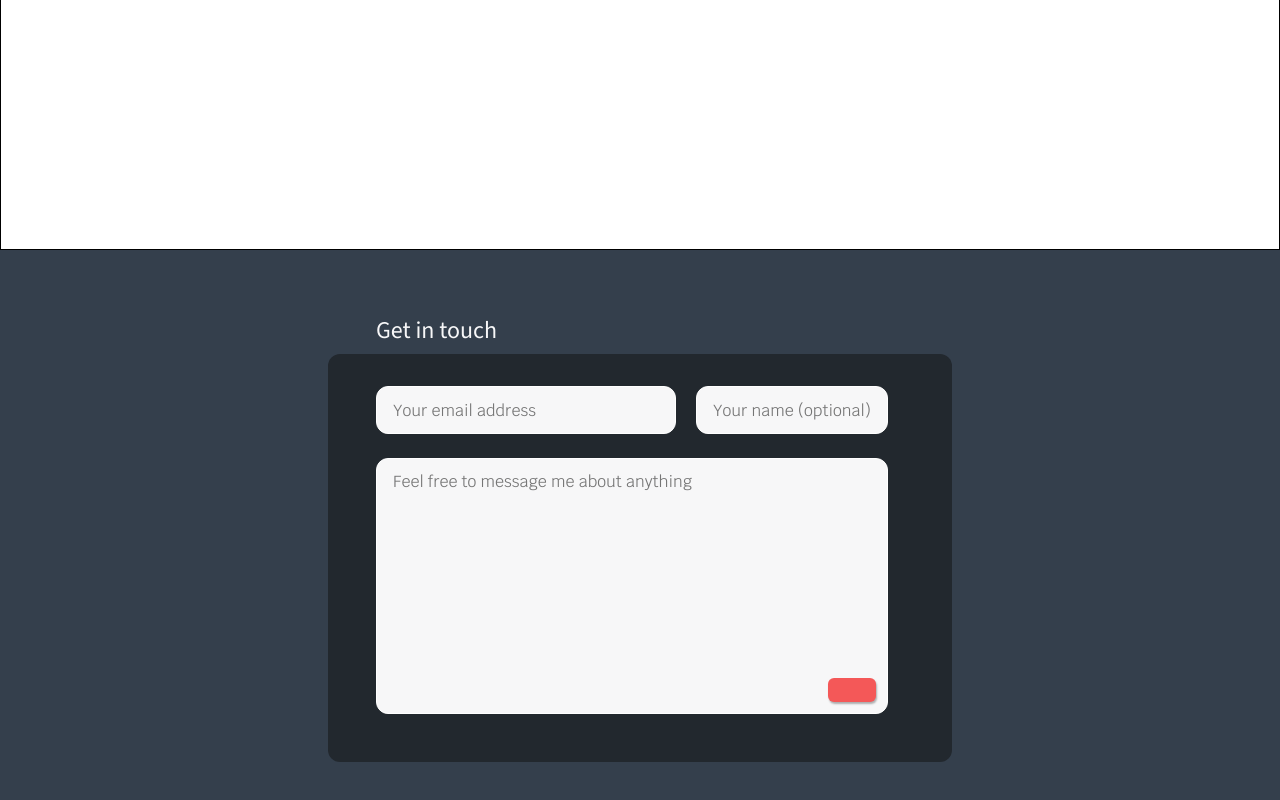
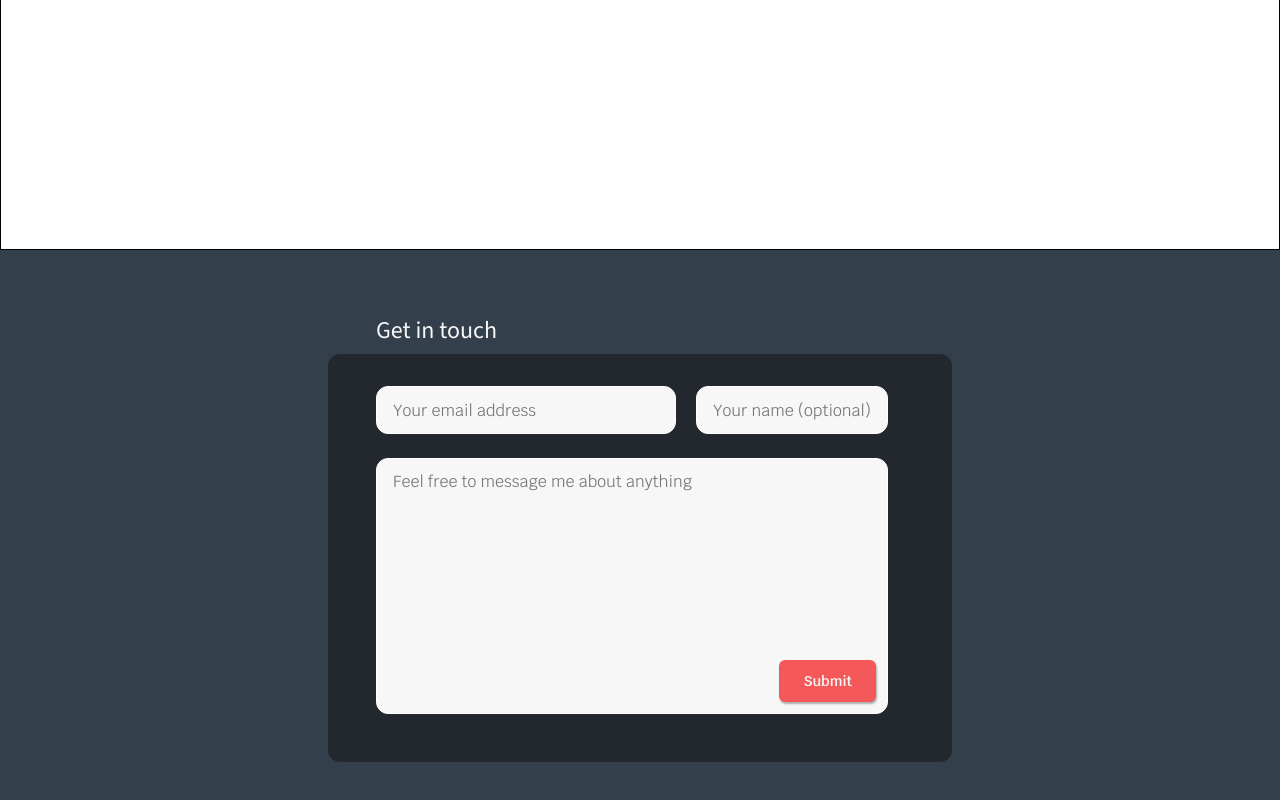
Before and after one commit to juayhee/portfolio-site, a React (Vite) app: page / in a window 1280 px wide. Shown: the part 2634-3434 px from the top of the page. Built offline with nearby package versions, Linux system fonts and the light colour scheme.

Commit message:
move absolute position styling of button to be dependent on its parent container instead of the button component itself

```diff
--- a/src/components/Button/Button.module.scss
+++ b/src/components/Button/Button.module.scss
@@ -2,7 +2,6 @@
   font-family: "Krub", sans-serif;
   font-size: 14px;
   font-weight: 600;
-  position: absolute;
   right: 12px;
   bottom: 12px;
   padding: 12px 24px 12px 24px;
--- a/src/components/Contact/Contact.module.scss
+++ b/src/components/Contact/Contact.module.scss
@@ -76,3 +76,9 @@ input:focus, textarea:focus {
 .space {
   flex-grow: 1;
 }
+
+.buttonContainer {
+  position: absolute;
+  right: 12px;
+  bottom: 12px;
+}
--- a/src/components/Contact/Contact.tsx
+++ b/src/components/Contact/Contact.tsx
@@ -36,7 +36,9 @@ function Contact(): React.ReactElement {
               id="message"
               placeholder="Feel free to message me about anything"
             />
-            <Button />
+            <div className={styles.buttonContainer}>
+              <Button buttonText="Submit" buttonType="submit" />
+            </div>
           </div>
         </form>
       </div>
```
